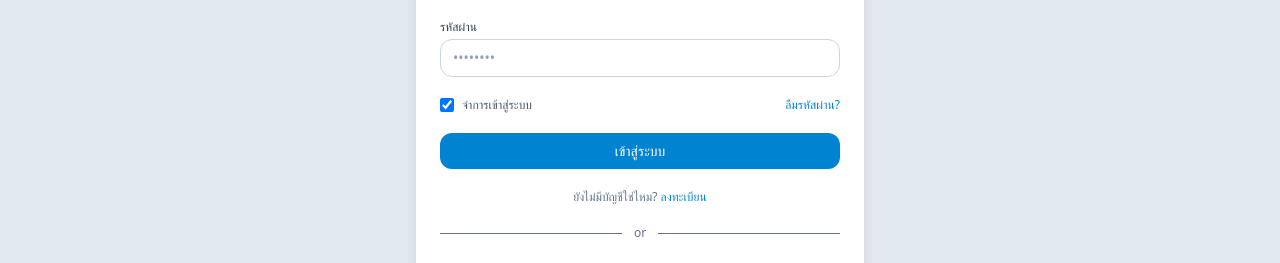
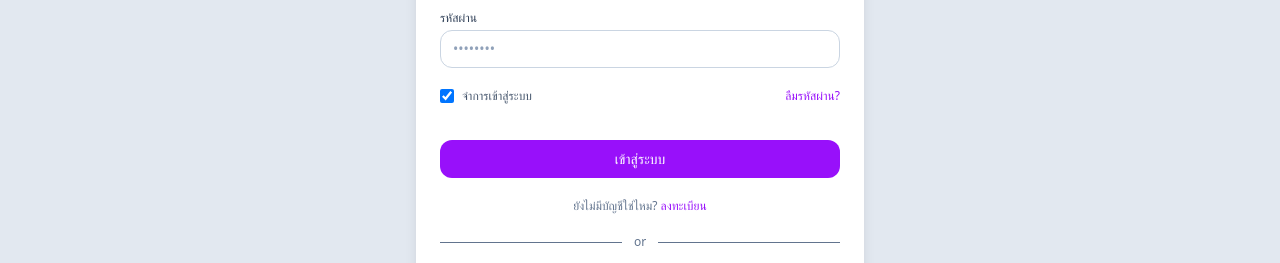
Before and after one commit to Peerawat-Nakinchat/InternProject, a Vue app in the folder intern_pj/: page /login in a window 1280 px wide. Shown: the part 1113-1376 px from the top of the page. Built offline with nearby package versions, Linux system fonts and the light colour scheme; the HTML template or start-up script is replaced by a standard one.

Commit message:
update_login

```diff
--- a/intern_pj/src/components/base/BaseButton.vue
+++ b/intern_pj/src/components/base/BaseButton.vue
@@ -15,7 +15,7 @@
 import { computed } from 'vue'
 
 const props = defineProps<{
-  variant?: 'primary' | 'ghost' | 'link'
+  variant?: 'Submit' | 'ghost' | 'link'
 }>()
 
 const variantClass = computed(() => {
@@ -24,9 +24,9 @@ const variantClass = computed(() => {
       return 'text-sky-600 hover:text-sky-700 bg-transparent focus:ring-sky-500'
     case 'ghost':
       return 'border border-slate-300 text-slate-700 bg-white hover:bg-slate-50 focus:ring-slate-400'
-    case 'primary':
+    case 'Submit':
     default:
-      return 'bg-sky-600 text-white hover:bg-sky-700 focus:ring-sky-500'
+      return 'block w-full px-4 py-2 mt-4 text-sm font-medium leading-5 text-center text-white transition-colors duration-150 bg-purple-600 border border-transparent rounded-lg active:bg-purple-600 hover:bg-purple-700 focus:outline-none focus:shadow-outline-purple'
   }
 })
 </script>
--- a/intern_pj/src/components/base/BaseInput.vue
+++ b/intern_pj/src/components/base/BaseInput.vue
@@ -8,7 +8,7 @@
       v-bind="$attrs"
       :type="type"
       v-model="innerValue"
-      class="w-full rounded-xl border px-3 py-2 text-sm border-slate-300 bg-white focus:outline-none focus:ring-2 focus:ring-sky-500 focus:border-sky-500 placeholder:text-slate-400"
+      class="w-full rounded-xl border px-3 py-2 text-sm border-slate-300 bg-white focus:outline-none focus:ring-2 focus:ring-violet-200 focus:border-violet-500 placeholder:text-slate-400"
     />
 
     <p v-if="error" class="text-xs text-red-500">
--- a/intern_pj/src/pages/LoginPage.vue
+++ b/intern_pj/src/pages/LoginPage.vue
@@ -24,26 +24,26 @@
         />
 
         <div class="flex items-center justify-between text-xs">
-          <label class="inline-flex items-center gap-2 select-none">
+            <label class="inline-flex items-center gap-2 select-none">
             <input
               v-model="form.remember"
               type="checkbox"
-              class="h-3.5 w-3.5 rounded border-slate-300 text-sky-600 focus:ring-sky-500"
+              class="h-3.5 w-3.5 rounded border-violet-300 text-violet-600 focus:ring-violet-500"
             />
             <span class="text-slate-600">จำการเข้าสู่ระบบ</span>
-          </label>
+            </label>
 
-          <button type="button" class="text-sky-600 hover:text-sky-700 font-medium">
+          <button type="button" class="font-medium text-purple-600 text-purple-400 hover:underline">
             ลืมรหัสผ่าน?
           </button>
         </div>
 
-        <BaseButton type="submit" variant="primary" class="w-full"> เข้าสู่ระบบ </BaseButton>
+        <BaseButton type="submit" variant="Submit" class="w-full"> เข้าสู่ระบบ </BaseButton>
 
         <div class="register text-center">
           <p class="text-xs text-slate-500">
             ยังไม่มีบัญชีใช่ไหม?
-            <a href="/registerPage" class="text-sky-600 hover:text-sky-700 font-medium"
+            <a href="/registerPage" class="font-medium text-purple-600 text-purple-400 hover:underline"
               >ลงทะเบียน</a
             >
           </p>
```
